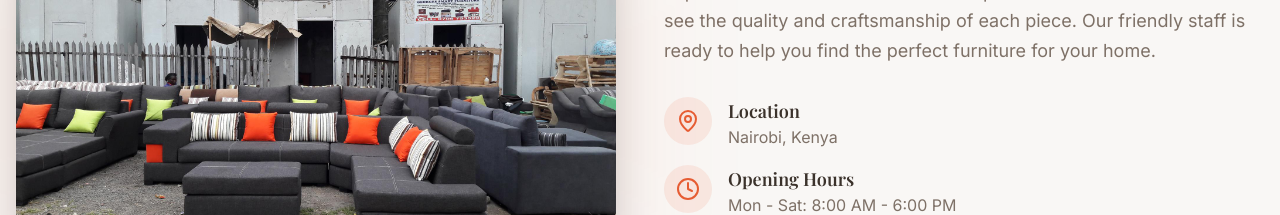
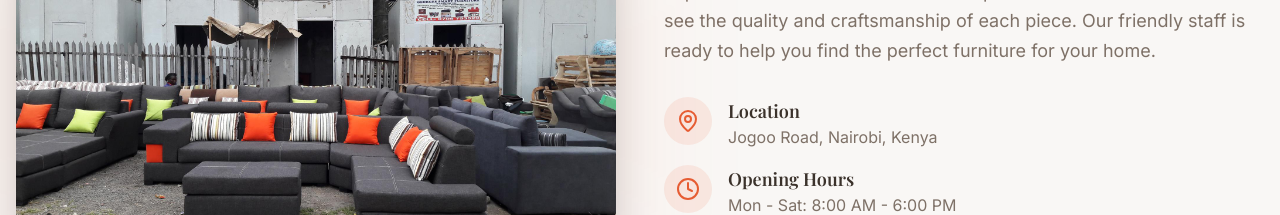
Before and after one commit to 254Kioko/siestar-furniture, a React (Vite) app: page / in a window 1280 px wide. Shown: the part 2720-2935 px from the top of the page. Built offline with nearby package versions, Linux system fonts and the light colour scheme; the HTML template or start-up script is replaced by a standard one.

Commit message:
Update Home.tsx

```diff
--- a/src/pages/Home.tsx
+++ b/src/pages/Home.tsx
@@ -181,7 +181,7 @@ const Home = () => {
                   </div>
                   <div>
                     <h4 className="font-playfair font-semibold text-lg text-foreground">Location</h4>
-                    <p className="font-inter text-muted-foreground">Nairobi, Kenya</p>
+                    <p className="font-inter text-muted-foreground">Jogoo Road, Nairobi, Kenya</p>
                   </div>
                 </div>
 
```
